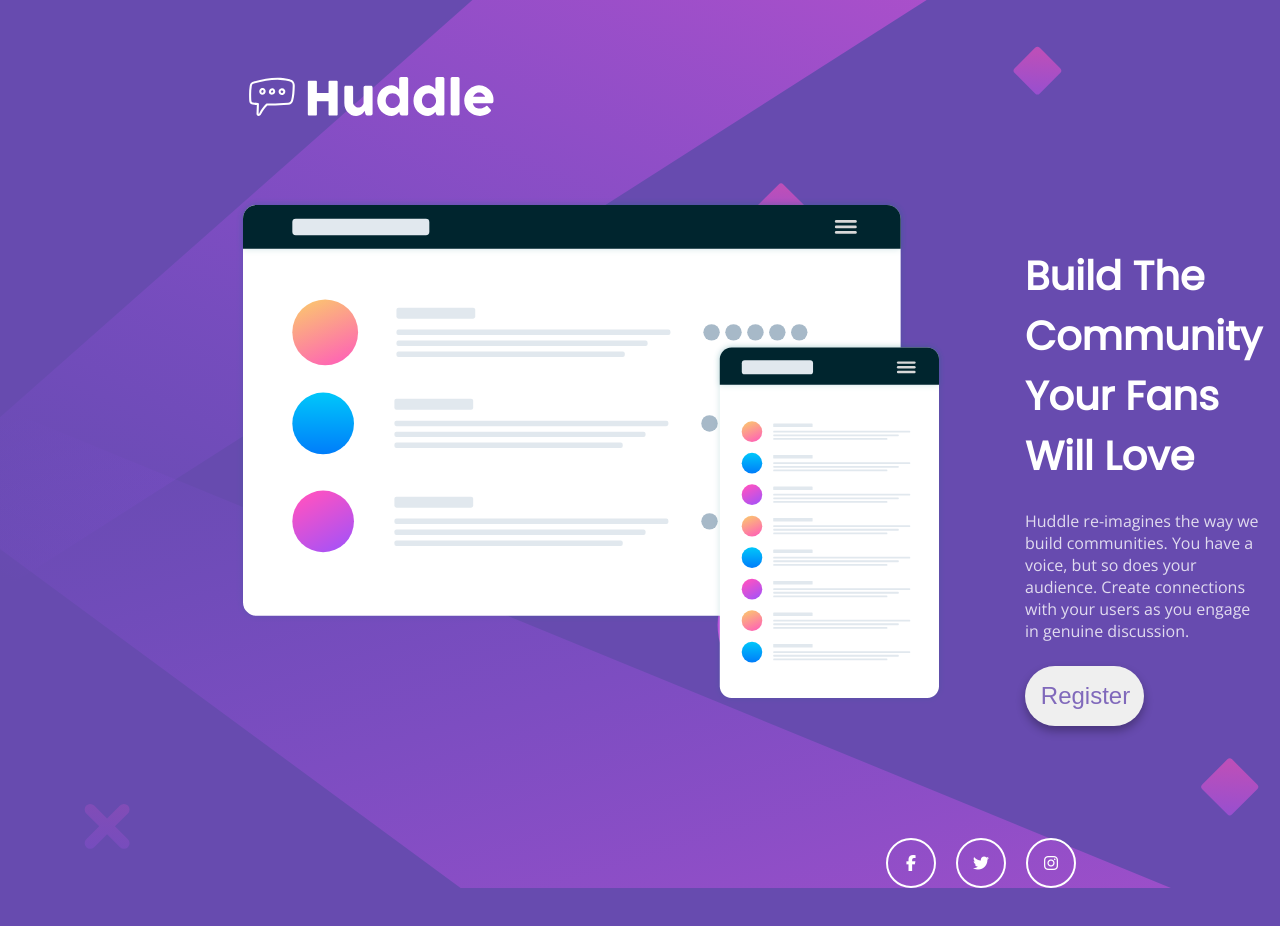
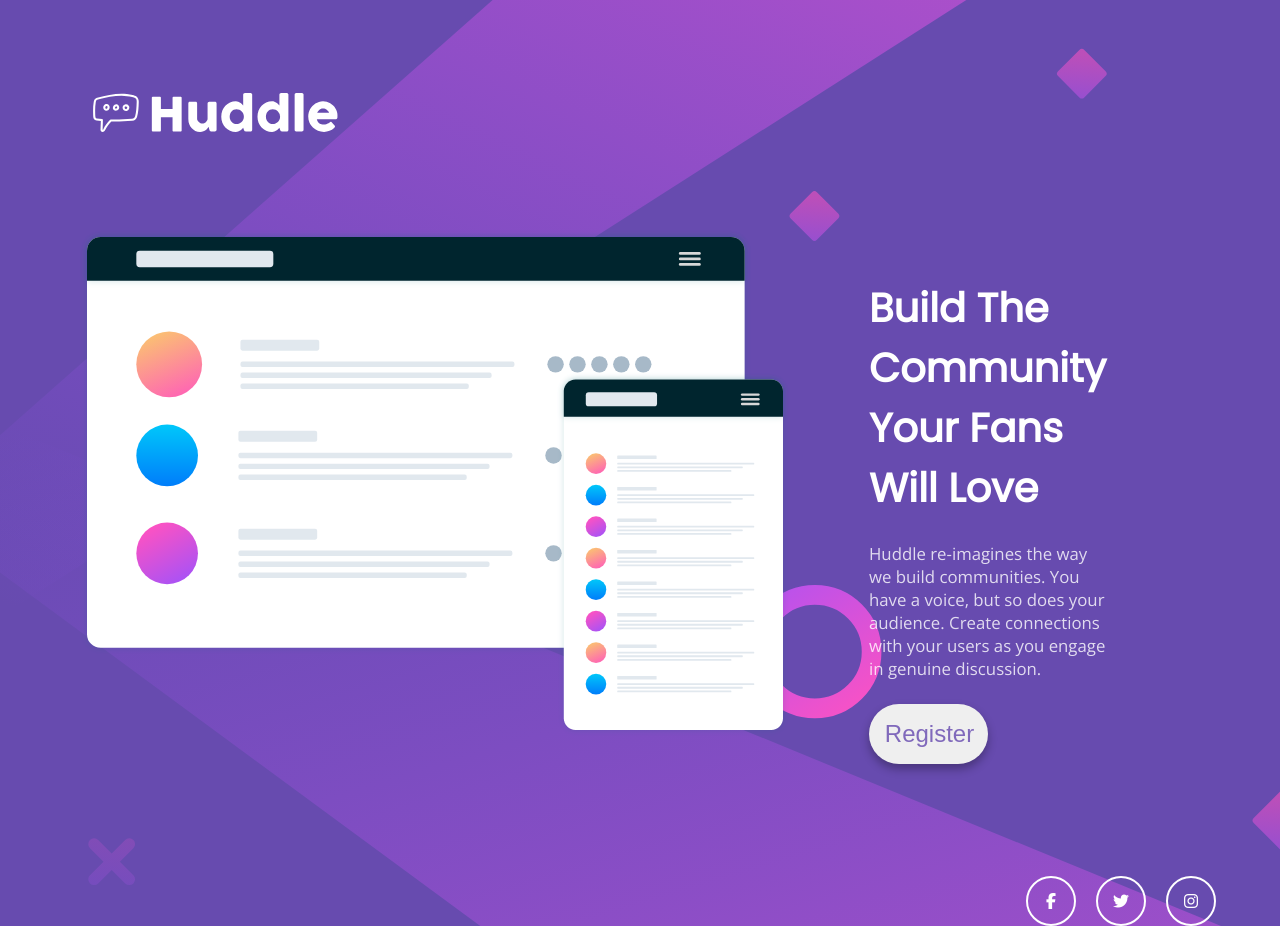
Before and after one commit to NairobiSheikh/Huddle, a plain HTML site: page index.html in a window 1280 px wide. Before the commit the page ends 888 px from the top, so only its background shows below. Drawn offline with nearby package versions, Linux system fonts and the light colour scheme.

Commit message:
Broke the desktop view fixed and the mobile view now we are looking good, I love it😁

```diff
--- a/CSS/main.css
+++ b/CSS/main.css
@@ -18,12 +18,13 @@ body {
 }
 
 .container {
-    min-width: 800px;
-    max-width: 1000px;
+    margin: auto;
+    max-width: 100%;
+    /* width: 90rem; */
 }
 
 .logo-title {
-    margin: 4rem 4rem 4rem 6rem;
+    margin: 5rem;
 }
 
 .content {
@@ -31,7 +32,7 @@ body {
 }
 
 .mockup-img1 {
-    margin-left: 6rem;
+    margin-left: 5rem;
 
 }
 
@@ -44,6 +45,7 @@ body {
     flex: 0.6;
     margin: 2rem 0 6rem 4rem;
     padding: 1rem;
+    font-size: 1.05rem;
 }
 
 .tage-line {
@@ -101,6 +103,11 @@ body {
         font-weight: none;
     }
 
+    .container {
+        min-width: 800px;
+        max-width: 1000px;
+    }
+
     .logo-title {
         margin: 4rem 4rem 4rem 4rem;
     }
```
Also changed, not shown: 1 other file.
